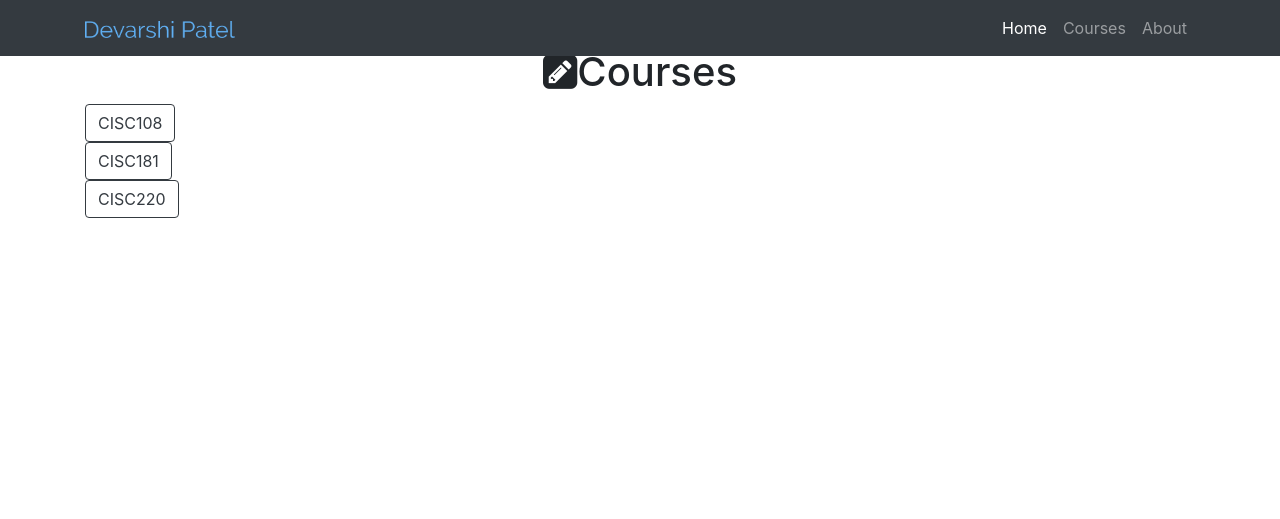
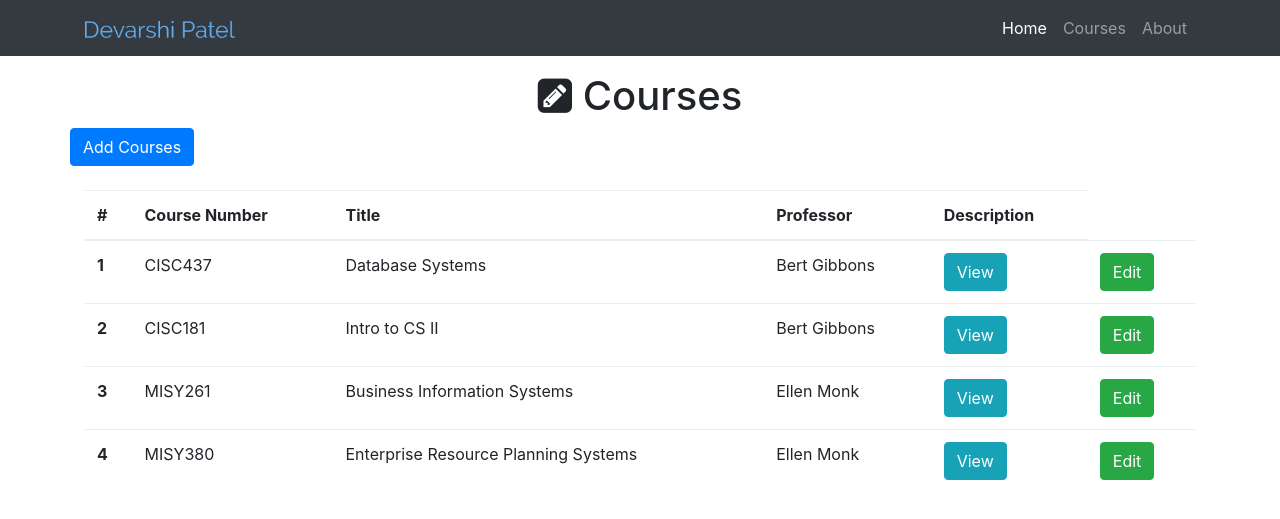
Before and after one commit to daveharsi/my-resume, a Flask app: page /courses in a window 1280 px wide. Shown: the top 519 px of the page. Run offline with Flask 2, Linux system fonts and the light colour scheme; data comes from the database, SQL or seed files in the repository; both versions use the stored data as it was after the commit; some libraries are stand-ins or nearby versions.

Commit message:
ADD and EDIT files added for Flask II

```diff
--- a/myresume.py
+++ b/myresume.py
@@ -1,5 +1,32 @@
-from flask import Flask, render_template
+import os
+from flask import Flask, session, render_template, request, flash, redirect, url_for
+from flask_sqlalchemy import SQLAlchemy
+
 app = Flask(__name__)
+app.config['SECRET_KEY'] = 'hard to guess secure key'
+
+# setup SQLAlchemy
+basedir = os.path.abspath(os.path.dirname(__file__))
+app.config['SQLALCHEMY_DATABASE_URI'] = 'sqlite:///' + os.path.join(basedir, 'data.sqlite')
+db = SQLAlchemy(app)
+
+
+# define database tables
+class Professor(db.Model):
+    __tablename__ = 'professors'
+    id = db.Column(db.Integer, primary_key=True)
+    name = db.Column(db.String(64))
+    department = db.Column(db.Text)
+    courses = db.relationship('Course', backref='professor')
+
+
+class Course(db.Model):
+    __tablename__ = 'courses'
+    id = db.Column(db.Integer, primary_key=True)
+    course_no = db.Column(db.String(256))
+    title = db.Column(db.Integer)
+    description = db.Column(db.Text)
+    professor_id = db.Column(db.Integer, db.ForeignKey('professors.id'))
 
 
 @app.route('/')
@@ -7,12 +34,95 @@ def index():
     return render_template('index.html')
 
 
+@app.route('/professors')
+def show_all_professors():
+    professors = Professor.query.all()
+    return render_template('professor-all.html', professors=professors)
+
+
+@app.route('/professor/add', methods=['GET', 'POST'])
+def add_professors():
+    if request.method == 'GET':
+        return render_template('professor-add.html')
+    if request.method == 'POST':
+        # get data from the form
+        name = request.form['name']
+        department = request.form['department']
+
+        # insert the data into the database
+        professor = Professor(name=name, department=department)
+        db.session.add(professor)
+        db.session.commit()
+        return redirect(url_for('show_all_professors'))
+
+
+@app.route('/professor/edit/<int:id>', methods=['GET', 'POST'])
+def edit_artist(id):
+    professor = Professor.query.filter_by(id=id).first()
+    if request.method == 'GET':
+        return render_template('professor-edit.html', professor=professor)
+    if request.method == 'POST':
+        # update data based on the form data
+        professor.name = request.form['name']
+        professor.department = request.form['department']
+        # update the database
+        db.session.commit()
+        return redirect(url_for('show_all_professors'))
+
+
+    # course-all.html adds song id to the edit button using a hidden input
+@app.route('/courses')
+def show_all_courses():
+    courses = Course.query.all()
+    return render_template('course-all.html', courses=courses)
+
+
+@app.route('/course/add', methods=['GET', 'POST'])
+def add_courses():
+    if request.method == 'GET':
+        professors = Professor.query.all()
+        return render_template('course-add.html', professors=professors)
+    if request.method == 'POST':
+        # get data from the form
+        course_no = request.form['course_no']
+        title = request.form['title']
+        description = request.form['description']
+        professor_name = request.form['professor']
+        professor = Professor.query.filter_by(name=professor_name).first()
+        course = Course(course_no=course_no, title=title, description=description, professor=professor)
+
+        # insert the data into the database
+        db.session.add(course)
+        db.session.commit()
+        return redirect(url_for('show_all_courses'))
+
+
+@app.route('/course/edit/<int:id>', methods=['GET', 'POST'])
+def edit_course(id):
+    course = Course.query.filter_by(id=id).first()
+    professors = Professor.query.all()
+    if request.method == 'GET':
+        return render_template('course-edit.html', course=course, professors=professors)
+    if request.method == 'POST':
+        # update data based on the form data
+        course.course_no = request.form['course_no']
+        course.title = request.form['title']
+        course.description = request.form['description']
+        professor_name = request.form['professor']
+        professor = Professor.query.filter_by(name=professor_name).first()
+        course.professor = professor
+        # update the database
+        db.session.commit()
+        return redirect(url_for('show_all_courses'))
+
+
 @app.route('/about')
 def about():
     return render_template('about.html')
 
 
-@app.route('/courses')
+'''
+ @app.route('/course')
 def show_courses():
     courses = [
         ['CISC108', 'Introduction to Computer Science I', 'You will learn Scheme Racket.'],
@@ -20,7 +130,7 @@ def show_courses():
         ['CISC220', 'Data Structures', 'You will learn data structures in C++.']
     ]
     return render_template('courses.html', courses=courses)
-
+'''
 
 if __name__ == '__main__':
         app.run()
--- a/requirements.txt
+++ b/requirements.txt
@@ -1,2 +1,3 @@
 Flask==0.12.2
 Flask-Script==2.0.6
+Flask-SQLAlchemy==2.3.0
--- a/templates/about.html
+++ b/templates/about.html
@@ -7,7 +7,7 @@
   {{ super() }}
   <style>
     body {
-      padding-top: 54px;
+      padding-top: 30px;
     }
      a:link {color: black;}
      a:visited {color: black;}
@@ -16,7 +16,7 @@
 
     .mt-6{
       display: inline-block;
-      padding-right: 30px;
+      padding-right: 10px;
     }
 
     #first-para {
--- /dev/null
+++ b/templates/course-all.html
@@ -0,0 +1,76 @@
+<!DOCTYPE html>
+
+{% extends "home.html"%}
+{% block title %}Courses{% endblock %}
+{% block head%}
+  {{ super() }}
+{% endblock%}
+{% block page_content%}
+
+
+<!-- Page Content -->
+<div class="container">
+<br><h1 class="mt-5 text-center"> <i class="fa fa-pencil-square" aria-hidden="true"></i> Courses</h1>
+    <div class="row bottom-margin">
+      <a href="/course/add" class="btn btn-primary" role="button" aria-disabled="true">Add Courses</a>
+    </div>
+    <br>{% if courses %}
+      <table class="table">
+        <thead>
+          <tr>
+            <th>#</th>
+            <th>Course Number</th>
+            <th>Title</th>
+            <th>Professor</th>
+            <th>Description</th>
+          </tr>
+        </thead>
+        <tbody>
+          {% for course in courses %}
+          <tr>
+              <th scope="row">{{course.id}}</th>
+              <td>{{course.course_no}}</td>
+              <td>{{course.title}}</td>
+              <td>{{course.professor.name}}</td>
+              <td>
+              <!--  view description button trigger modal -->
+              <button type="button" class="btn btn-info" data-toggle="modal" data-target="#{{course.id}}">
+                View
+              </button>
+
+              <!-- Modal -->
+              <div class="modal fade" id="{{course.id}}" tabindex="-1" role="dialog">
+                <div class="modal-dialog" role="document">
+                  <div class="modal-content">
+                    <div class="modal-header">
+                      <h5 class="modal-title">{{course.course_no}}</h5>
+                      <button type="button" class="close" data-dismiss="modal" aria-label="Close">
+                        <span aria-hidden="true">&times;</span>
+                      </button>
+                    </div>
+                    <div class="modal-body">
+                      {{course.description}}
+                    </div>
+                    <div class="modal-footer">
+                      <button type="button" class="btn btn-secondary" data-dismiss="modal">Close</button>
+                    </div>
+                  </div>
+                </div>
+              </div>
+              </td>
+              <td>
+                <a href="/course/edit/{{course.id}}" class="btn btn-success" role="button" aria-disabled="true">Edit</a>
+              </td>
+          </tr>
+
+          {% endfor%}
+        </tbody>
+      </table>
+    {% else %}
+      <h3>There are no courses in the database yet.</h3>
+    {% endif %}
+</div>
+
+
+
+{% endblock%}
--- a/templates/courses.html
+++ /dev/null
@@ -1,82 +0,0 @@
-<!DOCTYPE html>
-
-{% extends "home.html"%}
-{% block title %}Courses{% endblock %}
-{% block head%}
-  {{ super() }}
-{% endblock%}
-{% block page_content%}
-
-
-<!-- Page Content -->
-<div class="container">
-  <h1 class="mt-5 text-center"> <i class="fa fa-pencil-square" aria-hidden="true"></i>Courses</h1>
-  <ul class ="list-unstyled ">
-      <li class="padding"><button type="button" class="btn btn-outline-dark" data-toggle="modal" data-target="#CISC108Modal"> CISC108</button></li>
-      <li class="padding"><button type="button" class="btn btn-outline-dark" data-toggle="modal" data-target="#CISC181Modal"> CISC181</button></li>
-      <li class="padding"><button type="button" class="btn btn-outline-dark" data-toggle="modal" data-target="#CISC220Modal"> CISC220</button></li>
-  </ul>
-
-</div>
-<!-- Modal1 Course 1 -->
-   <div class="modal fade" id="CISC108Modal" tabindex="-1" role="dialog" aria-labelledby="exampleModalLabel" aria-hidden="true">
-     <div class="modal-dialog" role="document">
-       <div class="modal-content">
-         <div class="modal-header">
-           <h5 class="modal-title" id="CISC108ModalLabel">Intro to Computer Science I</h5>
-           <button type="button" class="close" data-dismiss="modal" aria-label="Close">
-             <span aria-hidden="true">&times;</span>
-           </button>
-         </div>
-         <div class="modal-body">
-           <p>You will learn Scheme Racket.</p>
-         </div>
-         <div class="modal-footer">
-           <button type="button" class="btn btn-secondary" data-dismiss="modal">Close</button>
-         </div>
-       </div>
-     </div>
-   </div>
-
-   <!-- Modal2 Course 2-->
-      <div class="modal fade" id="CISC181Modal" tabindex="-1" role="dialog" aria-labelledby="exampleModalLabel" aria-hidden="true">
-        <div class="modal-dialog" role="document">
-          <div class="modal-content">
-            <div class="modal-header">
-              <h5 class="modal-title" id="CISC181ModalLabel">Intro to Computer Science II</h5>
-              <button type="button" class="close" data-dismiss="modal" aria-label="Close">
-                <span aria-hidden="true">&times;</span>
-              </button>
-            </div>
-            <div class="modal-body">
-              <p>You will learn OOP in Java</p>
-            </div>
-            <div class="modal-footer">
-              <button type="button" class="btn btn-secondary" data-dismiss="modal">Close</button>
-
-            </div>
-          </div>
-        </div>
-      </div>
-
-      <!-- Modal3 Course 3-->
-         <div class="modal fade" id="CISC220Modal" tabindex="-1" role="dialog" aria-labelledby="exampleModalLabel" aria-hidden="true">
-           <div class="modal-dialog" role="document">
-             <div class="modal-content">
-               <div class="modal-header">
-                 <h5 class="modal-title" id="CISC220ModalLabel">Data Structures</h5>
-                 <button type="button" class="close" data-dismiss="modal" aria-label="Close">
-                   <span aria-hidden="true">&times;</span>
-                 </button>
-               </div>
-               <div class="modal-body">
-                 <p>You will learn data structures in C++.</p>
-               </div>
-               <div class="modal-footer">
-                 <button type="button" class="btn btn-secondary" data-dismiss="modal">Close</button>
-               </div>
-             </div>
-           </div>
-         </div>
-
-{% endblock%}
--- a/templates/home.html
+++ b/templates/home.html
@@ -43,7 +43,12 @@
         </div>
       </div>
     </nav>
-
+    {% for category, message in get_flashed_messages(with_categories=true) %}
+        <div class="alert alert-{{category}}">
+        <button type="button" class="close" data-dismiss="alert">&times;</button>
+          {{ message }}
+        </div>
+      {% endfor %}
     {% block page_content%}
     {% endblock%}
 
```
Also changed, not shown: manage.py (+23 -2 lines), templates/course-add.html (added, +39 -0 lines), templates/course-edit.html (added, +42 -0 lines), templates/index.html (+4 -4 lines), templates/professor-add.html (added, +23 -0 lines), templates/professor-all.html (added, +39 -0 lines), templates/professor-edit.html (added, +23 -0 lines), data.sqlite (added).
